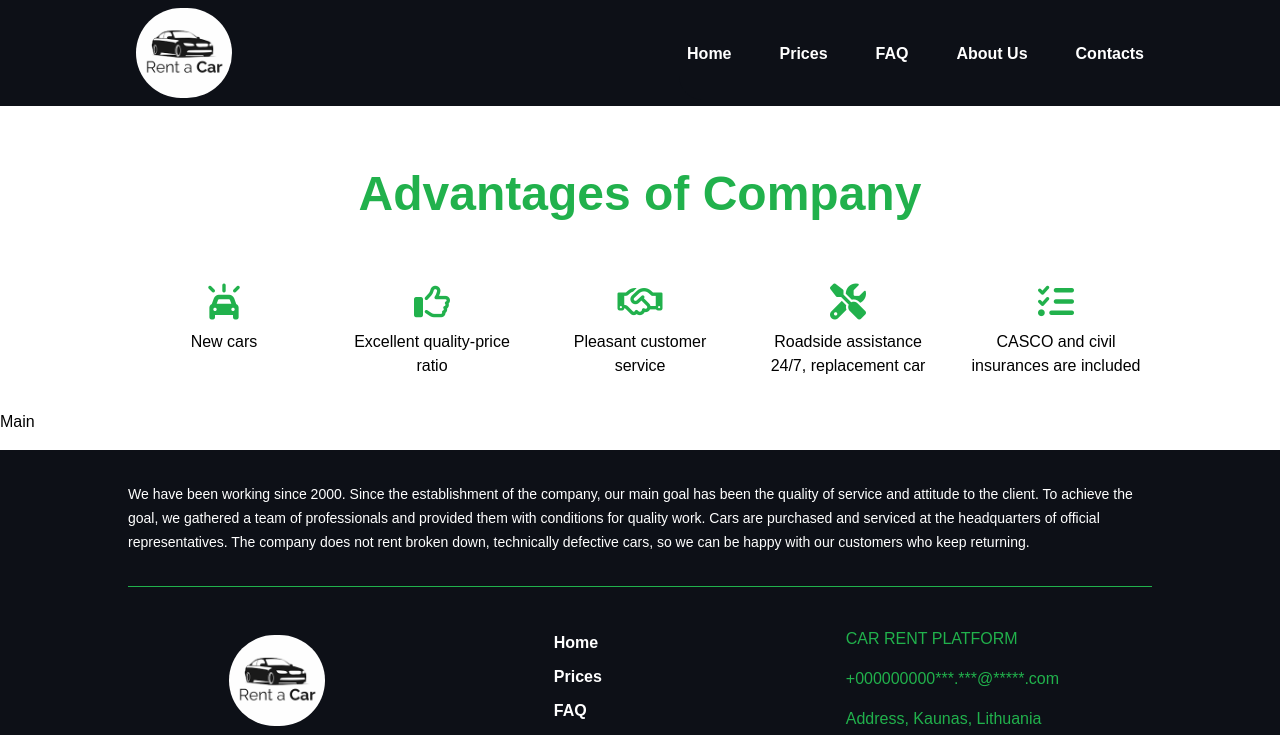
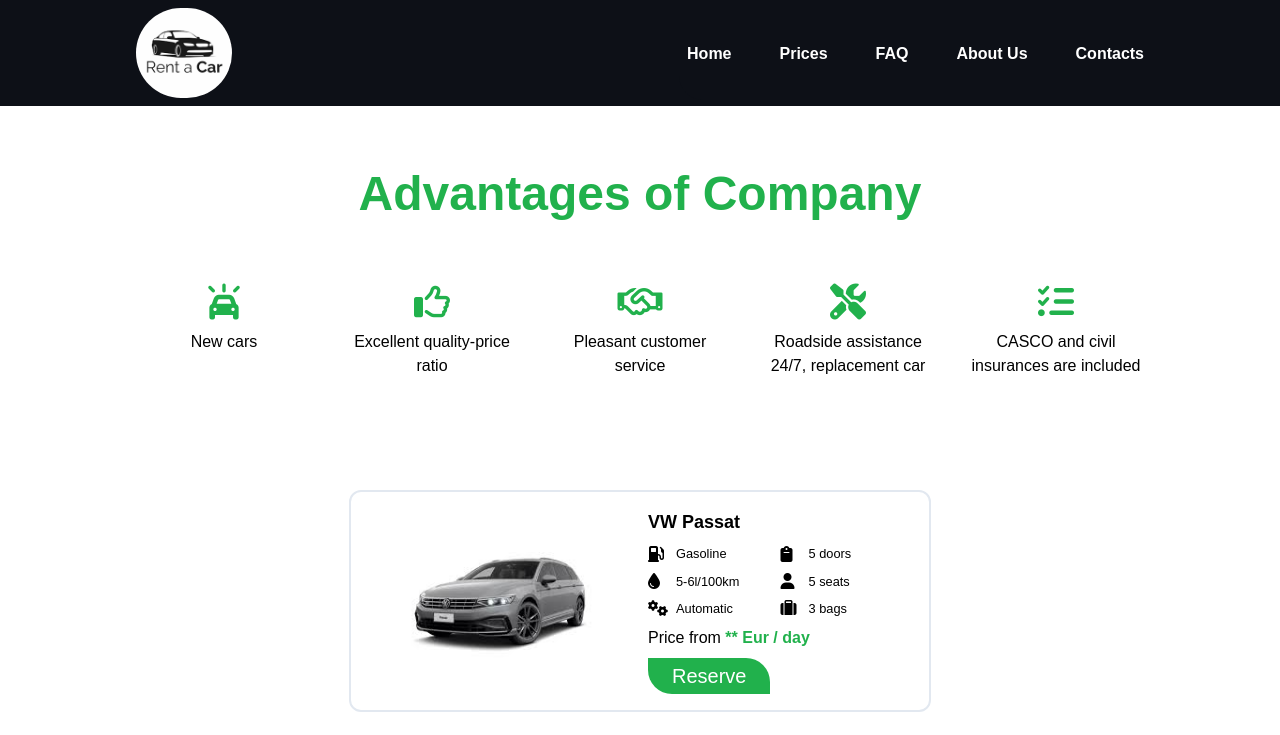
Before and after one commit to KestutisRuockus/portfolio, a React (Vite) app: page /carrentplatform in a window 1280 px wide. Shown: the top 735 px of the page. Built offline with nearby package versions, Linux system fonts and the light colour scheme.

Commit message:
· Create 'Button' component; · Create 'CarCard' component;

```diff
--- a/src/App.jsx
+++ b/src/App.jsx
@@ -3,7 +3,7 @@
 import TmdbIndex from "./projects/TMDB/TmdbIndex";
 import DoctorCareIndex from "./projects/DoctorCare/DoctorCareIndex";
 import CarRentPlatformIndex from "./projects/CarRentPlatform/CarRentPlatformIndex";
-import Prices from "./projects/CarRentPlatform/src/components/Cars/Prices";
+import Prices from "./projects/CarRentPlatform/src/components/Prices/Prices";
 import FAQ from "./projects/CarRentPlatform/src/components/FAQ/FAQ";
 import AboutUs from "./projects/CarRentPlatform/src/components/AboutUs/AboutUs";
 import Contacts from "./projects/CarRentPlatform/src/components/Contacts/Contacts";
--- /dev/null
+++ b/src/projects/CarRentPlatform/src/components/Car/CarCard.jsx
@@ -0,0 +1,53 @@
+import vwPassat from "../../../assets/img/vw-passat/vw-passat.jpg";
+import Button from "../Utils/Button";
+
+export default function CarCard() {
+  return (
+    <div className="flex sm:flex-row flex-col justify-center items-center h-1/2 p-2 border-2 border-slate-200 rounded-xl">
+      <div className="sm:w-1/2 w-full">
+        <img
+          className="sm:w-96 w-full m-auto "
+          src={vwPassat}
+          alt="vw-passat"
+        />
+      </div>
+      <div className="sm:w-1/2 w-full flex flex-col sm:justify-between sm:items-start items-center gap-2  p-2">
+        <div className="font-bold text-lg">VW Passat</div>
+        <div className="flex items-center sm:flex-row flex-col w-full">
+          <div className="flex gap-2 flex-col w-1/2">
+            <div className="flex gap-3 items-center">
+              <i className="fa-solid fa-gas-pump w-4"></i>
+              <span className="text-[0.8rem]">Gasoline</span>
+            </div>
+            <div className="flex gap-3 items-center">
+              <i className="fa-solid fa-droplet  w-4"></i>
+              <span className="text-[0.8rem]">5-6l/100km</span>
+            </div>
+            <div className="flex gap-3 items-center">
+              <i className="fa-solid fa-gears w-4"></i>
+              <span className="text-[0.8rem]">Automatic</span>
+            </div>
+          </div>
+          <div className="flex gap-2 flex-col w-1/2">
+            <div className="flex gap-3 items-center">
+              <i className="fa-solid fa-clipboard w-4"></i>
+              <span className="text-[0.8rem]">5 doors</span>
+            </div>
+            <div className="flex gap-3 items-center">
+              <i className="fa-solid fa-user  w-4"></i>
+              <span className="text-[0.8rem]">5 seats</span>
+            </div>
+            <div className="flex gap-3 items-center">
+              <i className="fa-solid fa-suitcase w-4"></i>
+              <span className="text-[0.8rem]">3 bags</span>
+            </div>
+          </div>
+        </div>
+        <div>
+          Price from <strong className="text-[#21B14C]">** Eur / day</strong>
+        </div>
+        <Button text="Reserve" />
+      </div>
+    </div>
+  );
+}
--- a/src/projects/CarRentPlatform/src/components/Cars/CarCard.jsx
+++ /dev/null
@@ -1,3 +0,0 @@
-export default function CarCard() {
-  return <div>CarCard - car list render on main page by this componenet</div>;
-}
--- a/src/projects/CarRentPlatform/src/components/Contacts/ContactUsForm.jsx
+++ b/src/projects/CarRentPlatform/src/components/Contacts/ContactUsForm.jsx
@@ -1,3 +1,5 @@
+import Button from "../Utils/Button";
+
 export default function ContactUsForm() {
   return (
     <div className=" w-full p-12 max-[500px]:p-6 border-2 border-slate-200 rounded-lg">
@@ -22,9 +24,7 @@
           className="border-2 border-slate-200 rounded-lg p-2 h-[120px]"
           placeholder="Your comment/question"
         ></textarea>
-        <button className="px-6 py-2 bg-[#21B14C] text-white text-xl foint-bold rounded-bl-3xl rounded-tr-3xl  cursor-pointer hover:bg-[#6cff5f] hover:text-black transition-all duration-500">
-          Send
-        </button>
+        <Button text="Send" />
       </div>
     </div>
   );
--- a/src/projects/CarRentPlatform/src/components/Main/Main.jsx
+++ b/src/projects/CarRentPlatform/src/components/Main/Main.jsx
@@ -1,3 +1,11 @@
+import CarCard from "../Car/CarCard";
+
 export default function Main() {
-  return <div>Main</div>;
+  return (
+    <div className="flex justify-center gap-6 flex-wrap md:p-20 max-[400px]:p-4 p-10">
+      <CarCard />
+      <CarCard />
+      <CarCard />
+    </div>
+  );
 }
--- /dev/null
+++ b/src/projects/CarRentPlatform/src/components/Utils/Button.jsx
@@ -0,0 +1,7 @@
+export default function Button({ text }) {
+  return (
+    <button className="px-6 py-1 bg-[#21B14C] text-white text-xl foint-bold rounded-bl-3xl rounded-tr-3xl  cursor-pointer hover:bg-[#6cff5f] hover:text-black transition-all duration-500">
+      {text}
+    </button>
+  );
+}
```
Also changed, not shown: src/projects/CarRentPlatform/src/components/Car/CarModal.jsx (renamed from src/projects/CarRentPlatform/src/components/Cars/CarModal.jsx), src/projects/CarRentPlatform/src/components/Prices/CarPrices.jsx (renamed from src/projects/CarRentPlatform/src/components/Cars/CarPrices.jsx), src/projects/CarRentPlatform/src/components/Prices/Prices.jsx (renamed from src/projects/CarRentPlatform/src/components/Cars/Prices.jsx).
